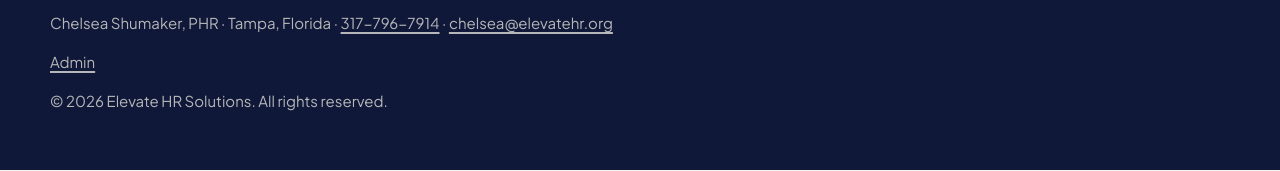
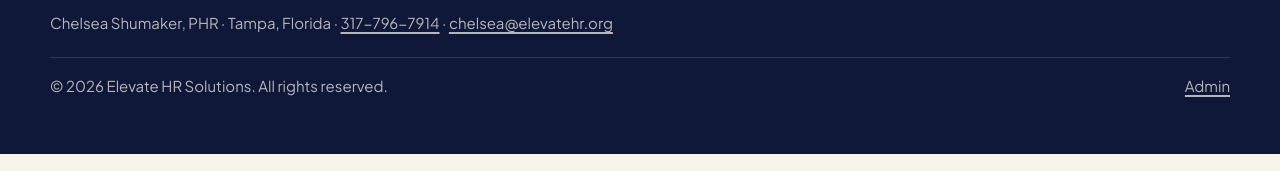
Before and after one commit to tehchaoz/elevate-hr-solutions, a plain HTML site: page index.html in a window 1280 px wide. Shown: the part 5433-5604 px from the top of the page. Drawn offline with Linux system fonts and the light colour scheme.

Commit message:
Footer: copyright left, Admin link right on one row, less bulky
Co-Authored-By: Claude Sonnet 5.5 <noreply@anthropic.com>

```diff
--- a/css/styles.css
+++ b/css/styles.css
@@ -374,6 +374,7 @@ h3 { letter-spacing: -0.015em; line-height: 1.25; }
 .footer-grid { display: grid; gap: 0.9rem; justify-items: start; }
 .footer-logo { width: 150px; height: auto; margin-bottom: 0.5rem; }
 .footer-meta { font-size: var(--t-small); color: rgba(247, 244, 234, 0.72); }
+.footer-bottom { width: 100%; display: flex; flex-wrap: wrap; justify-content: space-between; align-items: baseline; gap: 0.5rem 1.5rem; margin-top: 0.4rem; padding-top: 1rem; border-top: 1px solid rgba(247, 244, 234, 0.14); }
 .footer a:hover { color: var(--teal-light); }
 
 /* Mobile action bar */
--- a/index.html
+++ b/index.html
@@ -305,8 +305,10 @@
     <img src="assets/logo-light.png" width="300" height="148" alt="Elevate HR Solutions" class="footer-logo" loading="lazy">
     <p>Your Partner in People, Performance, and Compliance.</p>
     <p class="footer-meta">Chelsea Shumaker, PHR · Tampa, Florida · <a href="tel:+13177967914">317-796-7914</a> · <a href="mailto:chelsea@elevatehr.org">chelsea@elevatehr.org</a></p>
-    <p class="footer-meta"><a href="admin.html">Admin</a></p>
-    <p class="footer-meta">&copy; <span id="yr">2026</span> Elevate HR Solutions. All rights reserved.</p>
+    <div class="footer-bottom">
+      <p class="footer-meta">&copy; <span id="yr">2026</span> Elevate HR Solutions. All rights reserved.</p>
+      <p class="footer-meta"><a href="admin.html">Admin</a></p>
+    </div>
   </div>
 </footer>
 
```
Also changed, not shown: about.html (+4 -2 lines).
